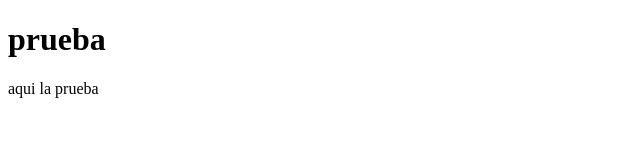
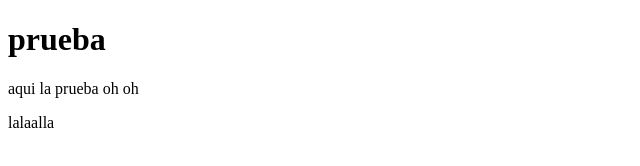
Before and after one commit to LizbethFP/prueba, a plain HTML site: page index.html in a window 1280 px wide. Shown: the whole page, without its empty margins (0-640 px from the left). Drawn offline with Linux system fonts and the light colour scheme.

Commit message:
hola chekeando

```diff
--- a/index.html
+++ b/index.html
@@ -8,7 +8,8 @@
 </head>
 <body>
     <h1>prueba</h1>
-    <p> aqui la prueba</p>
+    <p> aqui la prueba oh oh</p>
+    <div>lalaalla</div>
 
 </body>
 </html>
```
